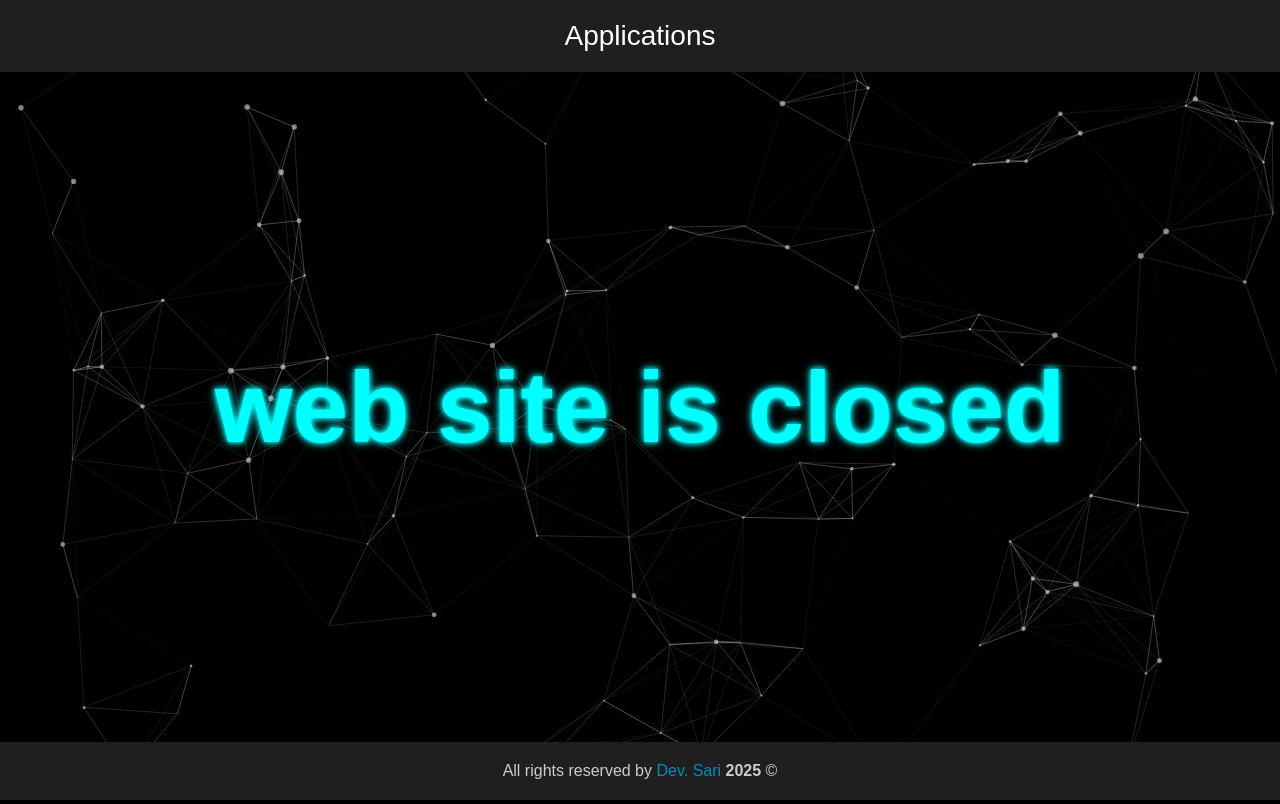
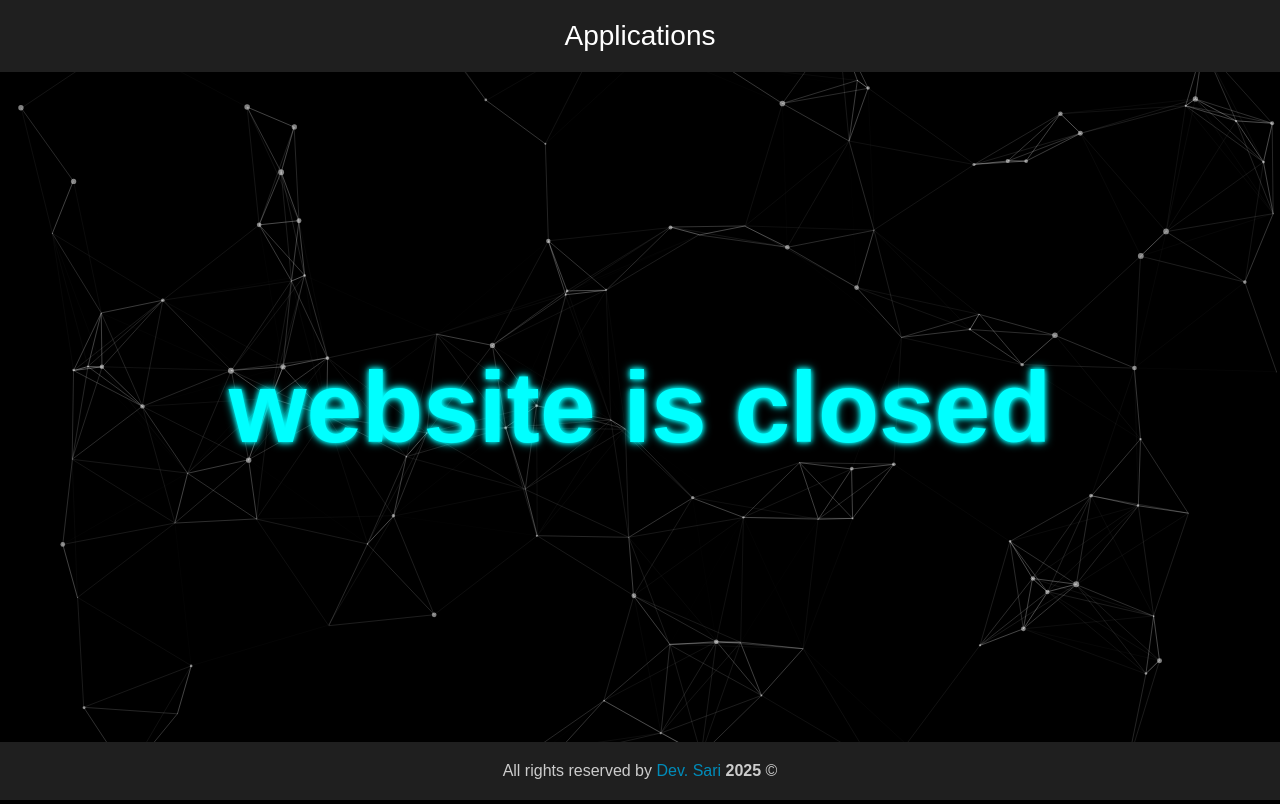
Before and after one commit to SRR3I/apps, a plain HTML site: page index.html in a window 1280 px wide. Drawn offline with nearby package versions, Linux system fonts and the light colour scheme.

Commit message:
edit text

```diff
--- a/index.html
+++ b/index.html
@@ -122,7 +122,7 @@ Applications
   margin: 0;
   padding: 20px;
   font-weight: bold;
-  text-shadow: 0 0 5px #0ff, 0 0 10px #0ff;">web site is closed</p>
+  text-shadow: 0 0 5px #0ff, 0 0 10px #0ff;">website is closed</p>
 
   <div id="qr-container">
     <img src="https://api.qrserver.com/v1/create-qr-code/?size=200x200&data=https://barrenapp.netlify.app" alt="QR Code" />
```
